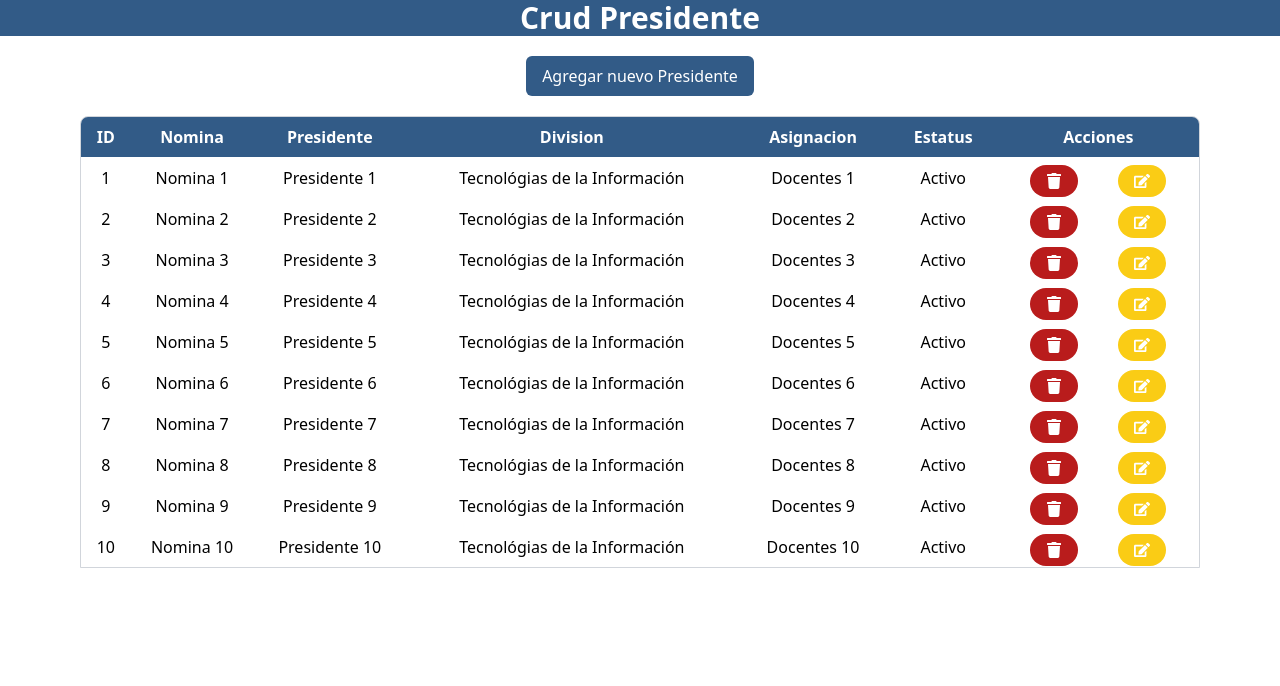
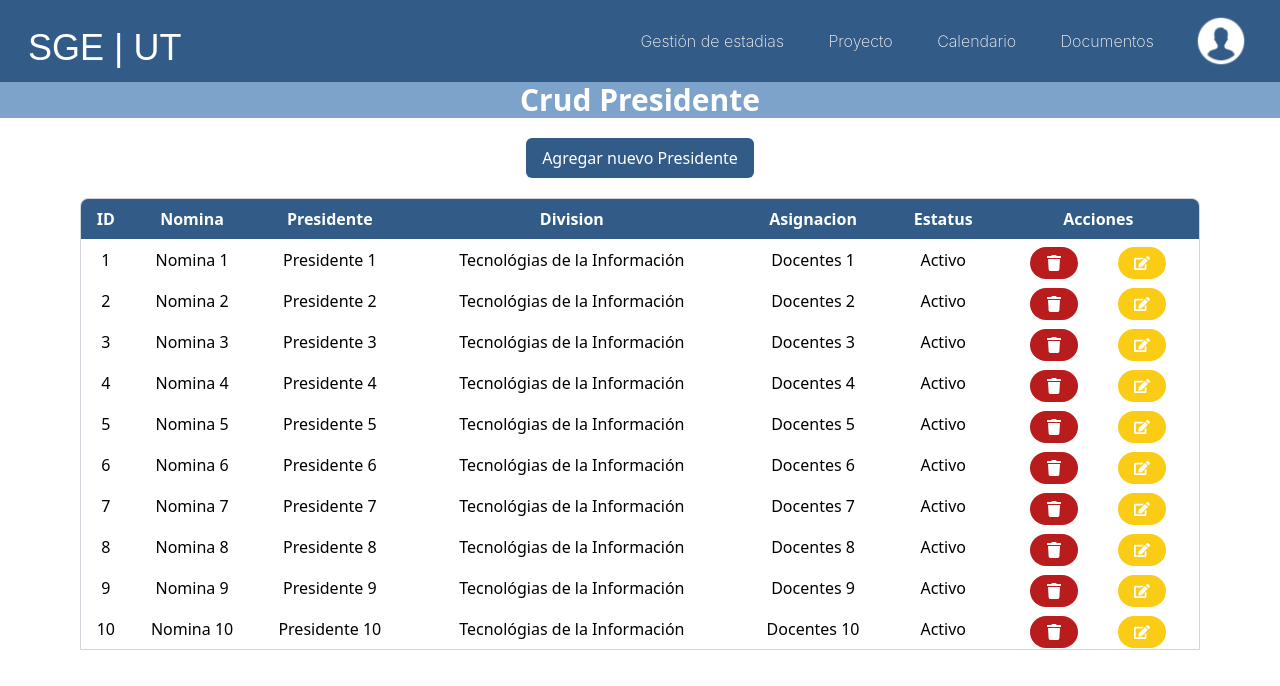
Before and after one commit to RicardojCh10/SGE_Equipo, a React (Create React App) app in the folder sge/: page /crudPresidente in a window 1280 px wide. Shown: the top 686 px of the page. Built offline with nearby package versions, Linux system fonts and the light colour scheme.

Commit message:
Se Suben Navbar

```diff
--- a/sge/src/pages/CrudDireccion.js
+++ b/sge/src/pages/CrudDireccion.js
@@ -1,10 +1,13 @@
 import React from 'react';
 import { FaTrash, FaEdit } from 'react-icons/fa';
+import Navbar from "../components/navbar";
 
 function CrudDireccion() {
     return (
         <>
-            <div className="bg-[#325b87]">
+            <Navbar></Navbar>
+
+            <div className="bg-[#7ea3ca]">
                 <h1 className="text-3xl font-bold text-center text-white">Crud Direccion</h1>
             </div>
 
--- a/sge/src/pages/CrudDocente.js
+++ b/sge/src/pages/CrudDocente.js
@@ -1,10 +1,15 @@
 import React from 'react';
 import { FaTrash, FaEdit } from 'react-icons/fa';
+import Navbar from "../components/navbar";
+
 
 function CrudDocente() {
     return (
         <>
-            <div className="bg-[#325b87]">
+            <Navbar></Navbar>
+
+            <div className="bg-[#7ea3ca]">
+
                 <h1 className="text-3xl font-bold text-center text-white">Crud Docente</h1>
             </div>
 
--- a/sge/src/pages/CrudPresidente.js
+++ b/sge/src/pages/CrudPresidente.js
@@ -1,11 +1,12 @@
 import React from 'react';
 import { FaTrash, FaEdit } from 'react-icons/fa';
-
+import Navbar from "../components/navbar";
 
 function CrudPresidente() {
     return (
         <>
-    <div className="bg-[#325b87]">
+            <Navbar></Navbar>
+            <div className="bg-[#7ea3ca]">
                 <h1 className="text-3xl font-bold text-center text-white">Crud Presidente</h1>
             </div>
 
```
Lines whose indentation alone changed are shown as unchanged.
